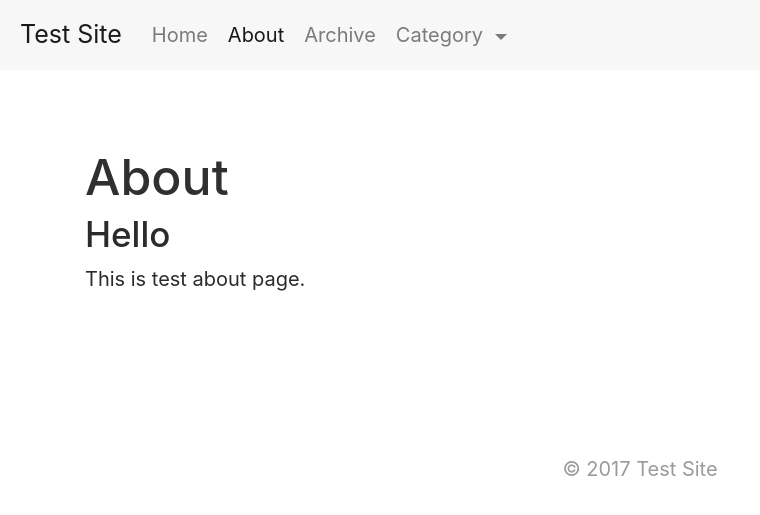
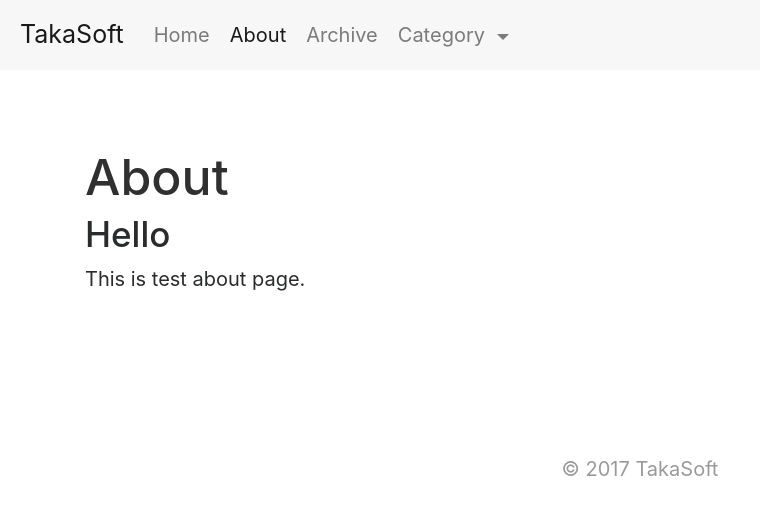
Before and after one commit to takasoft/Bootstrap-4-Jekyll-Theme, a Jekyll site: the page built from about.md, in a window 1280 px wide. Shown: the top 515 px of the page, without its empty margins (0-760 px from the left). Built offline with Jekyll 4.4.1, drawn with Linux system fonts in a browser that asks for light colours.

```diff
--- a/_config.yml
+++ b/_config.yml
@@ -2,9 +2,9 @@
 permalink:        /:title
 
 # Setup
-title:            Test Site
-tagline:          Test tagline
-description:      Test description
+title:            TakaSoft
+tagline:          Making awesome software
+description:      Making awesome software
 url:
 baseurl:          /Bootstrap-4-Jekyll-Theme
 
```
Also changed, not shown: README.md.
